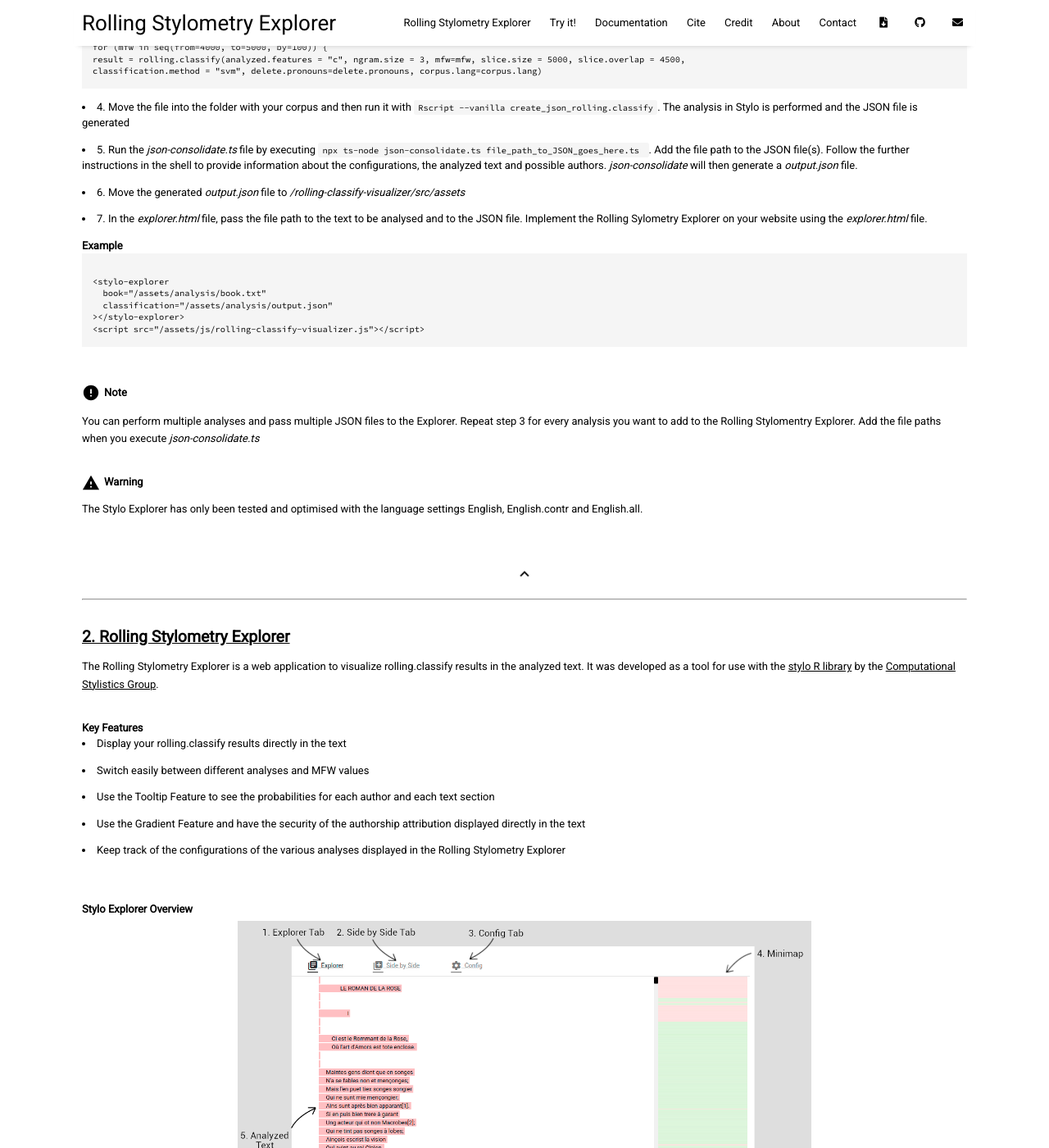
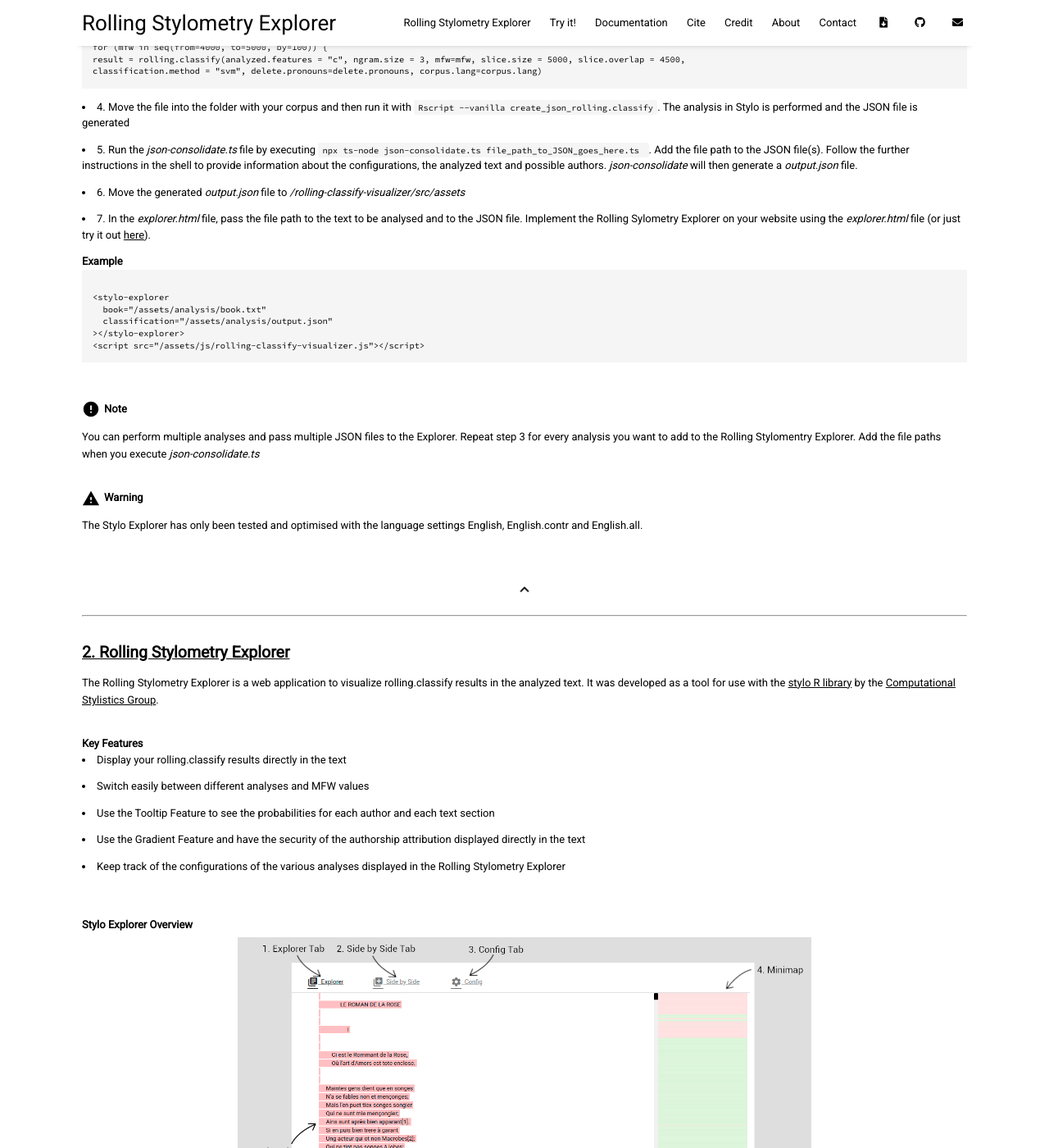
Before and after one commit to stylo-explorer/rolling-stylometry-explorer-website, a Jekyll site: the page built from pages/documentation.md, in a window 1280 px wide and 1400 px high, scrolled down 735 px. Shown: the whole window at 82% size. Built offline with Jekyll 4.4.1, drawn with Linux system fonts in a browser that asks for light colours.

Commit message:
Added Link to Try it to Documentation

```diff
--- a/assets/css/_sass/_try-it.scss
+++ b/assets/css/_sass/_try-it.scss
@@ -1,5 +1,6 @@
 #try-it {
   display: grid;
+  justify-content:center;
   grid-template-columns: 200px auto;
   gap: 10px;
   button {
--- a/pages/documentation.md
+++ b/pages/documentation.md
@@ -56,7 +56,7 @@ about the configurations, the analyzed text and possible authors. <i>json-consol
 <i>output.json</i> file.</li>
 <li>6. Move the generated <i>output.json</i> file to <i>/rolling-classify-visualizer/src/assets</i>
 <li>7. In the <i>explorer.html</i> file, pass the file path to the text to be analysed and to the JSON file. Implement
-the Rolling Sylometry Explorer on your website using the <i>explorer.html</i> file.
+the Rolling Sylometry Explorer on your website using the <i>explorer.html</i> file (or just try it out <a href="/pages/try-it.html">here</a>).
 </li>
 
 <b>Example</b><br>
```
